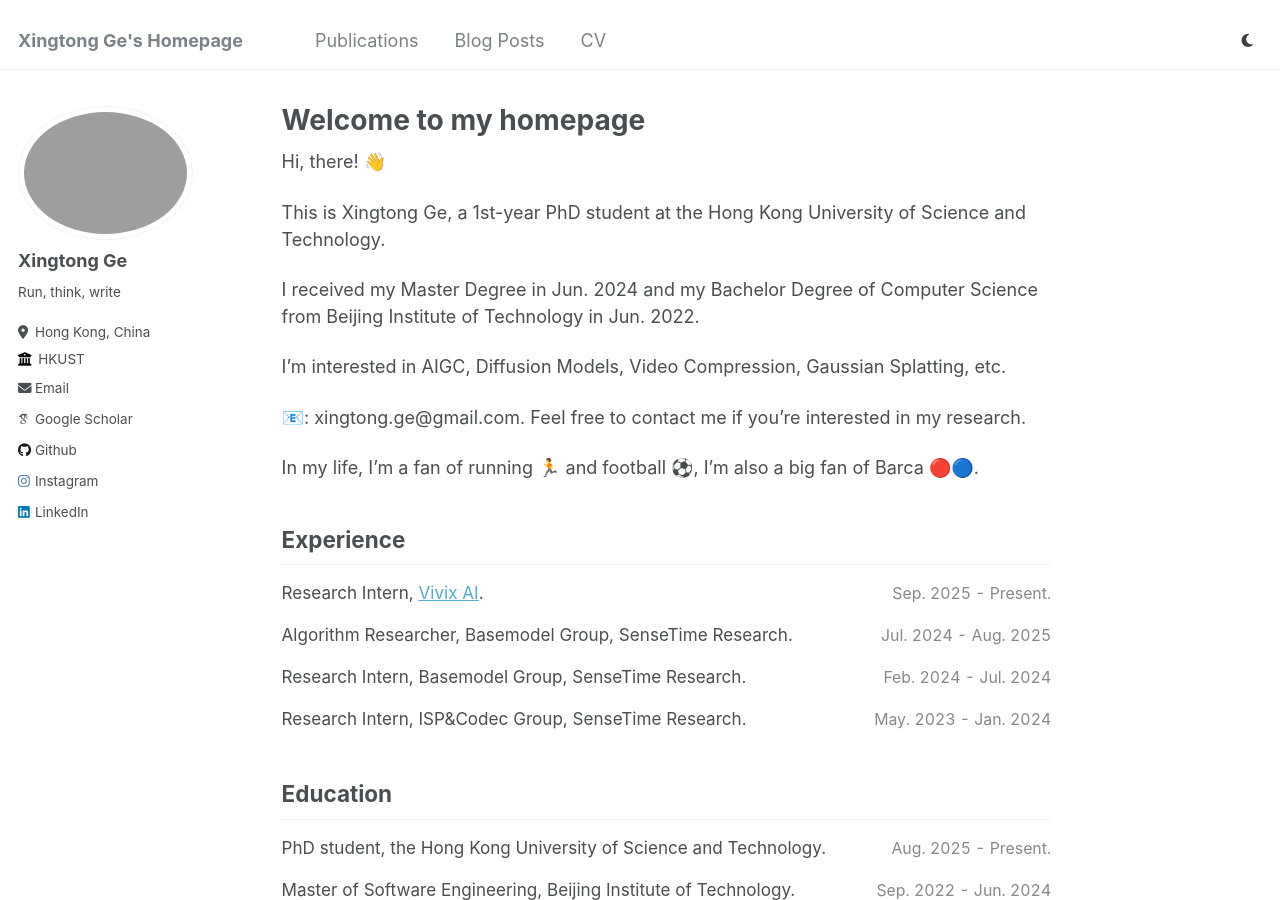
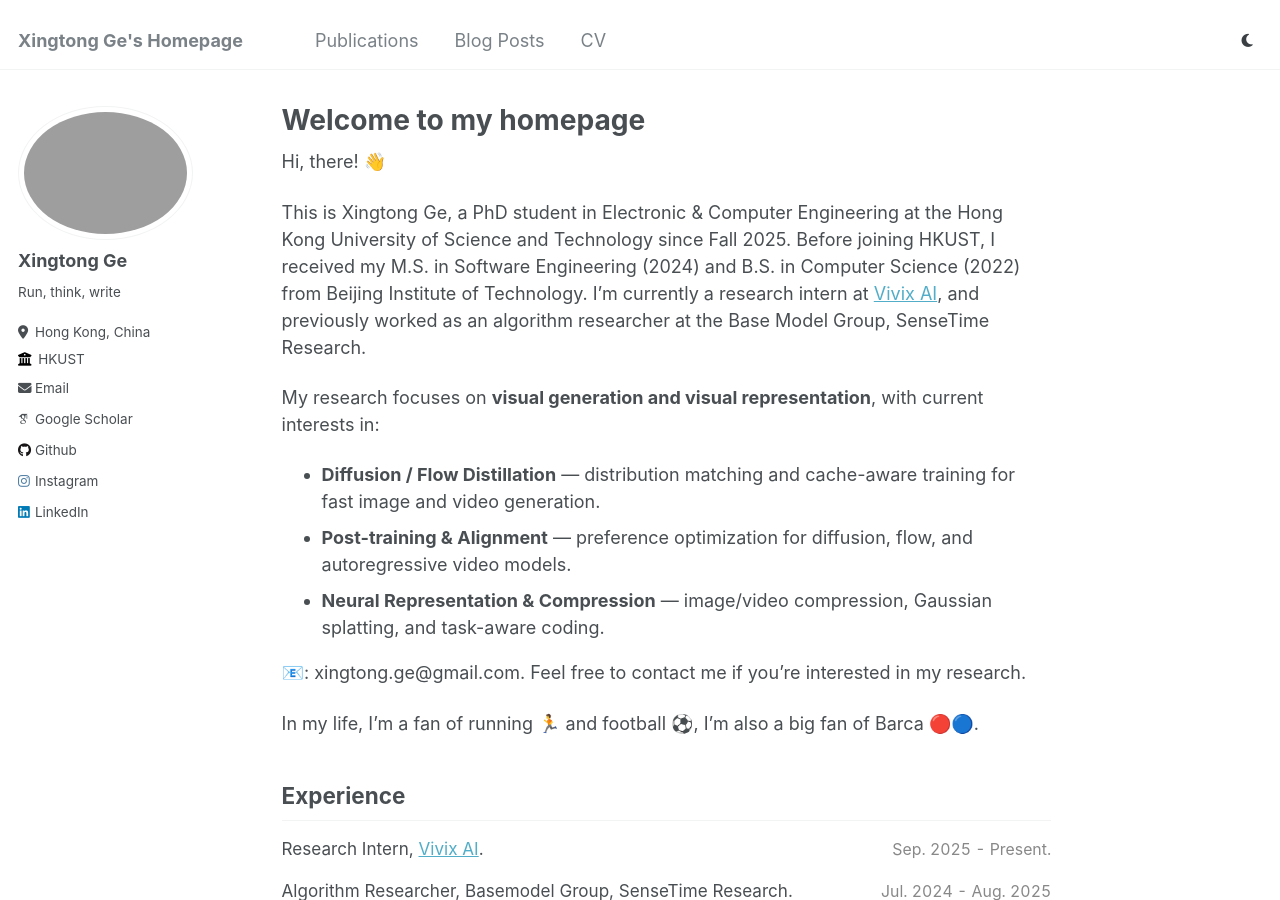
Before and after one commit to XingtongGe/xingtongge.github.io, a Jekyll site: the page built from _pages/about.md, in a window 1280 px wide and 900 px high. Built offline with Jekyll 4.4.1, drawn with Linux system fonts in a browser that asks for light colours; some web fonts are replaced.

Commit message:
update basic information

```diff
--- a/_pages/about.md
+++ b/_pages/about.md
@@ -10,13 +10,15 @@ redirect_from:
 
 Hi, there! 👋
 
-This is Xingtong Ge, a 1st-year PhD student at the Hong Kong University of Science and Technology.
-<!-- Before that, I was an an algorithm researcher at SenseTime Research. -->
-<!-- This is Xingtong Ge, an algorithm researcher at the Basemodel Group, SenseTime Technology. -->
+This is Xingtong Ge, a PhD student in Electronic & Computer Engineering at the Hong Kong University of Science and Technology since Fall 2025.
+Before joining HKUST, I received my M.S. in Software Engineering (2024) and B.S. in Computer Science (2022) from Beijing Institute of Technology.
+I'm currently a research intern at [Vivix AI](https://vivix.ai/), and previously worked as an algorithm researcher at the Base Model Group, SenseTime Research.
 
-I received my Master Degree in Jun. 2024 and my Bachelor Degree of Computer Science from Beijing Institute of Technology in Jun. 2022.
+My research focuses on **visual generation and visual representation**, with current interests in:
 
-I'm interested in AIGC, Diffusion Models, Video Compression, Gaussian Splatting, etc.
+- **Diffusion / Flow Distillation** — distribution matching and cache-aware training for fast image and video generation.
+- **Post-training & Alignment** — preference optimization for diffusion, flow, and autoregressive video models.
+- **Neural Representation & Compression** — image/video compression, Gaussian splatting, and task-aware coding.
 
 📧: xingtong.ge@gmail.com. Feel free to contact me if you're interested in my research.
 
```
Also changed, not shown: _pages/cv.md (+1 -1 lines), 2 other files.
